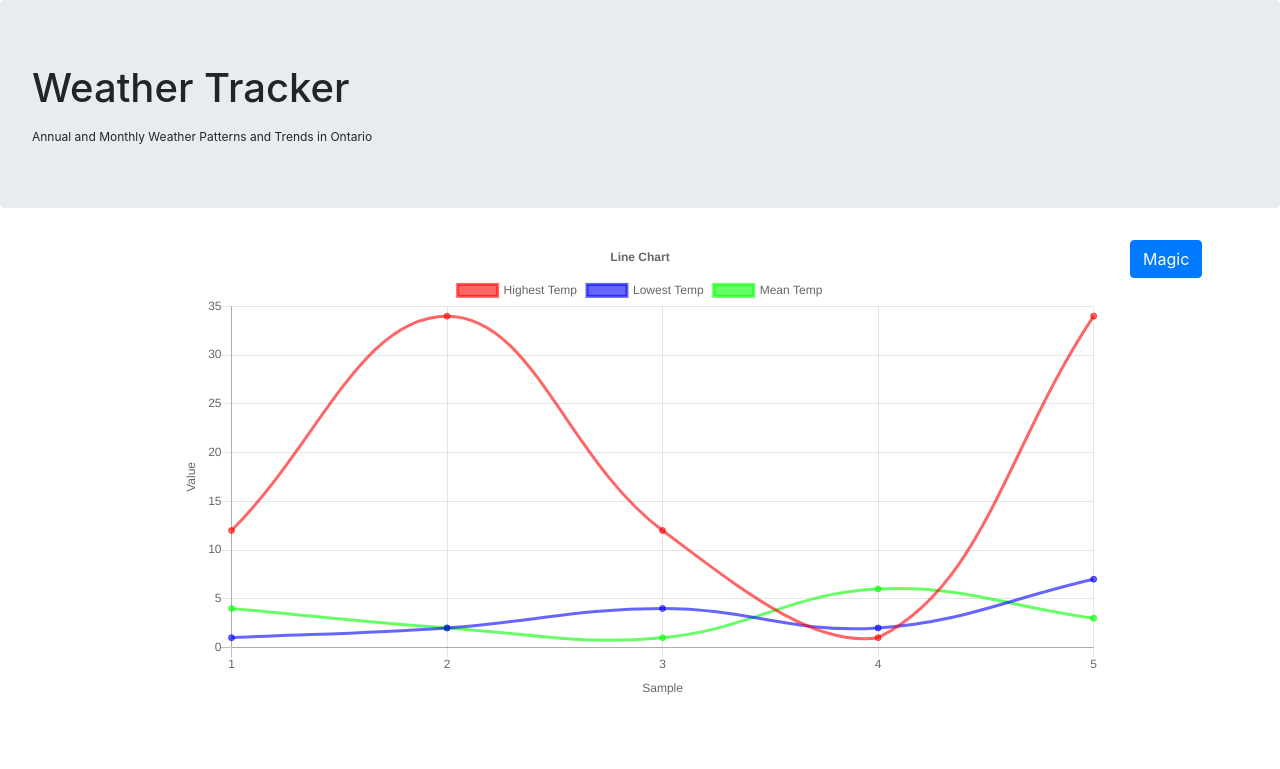
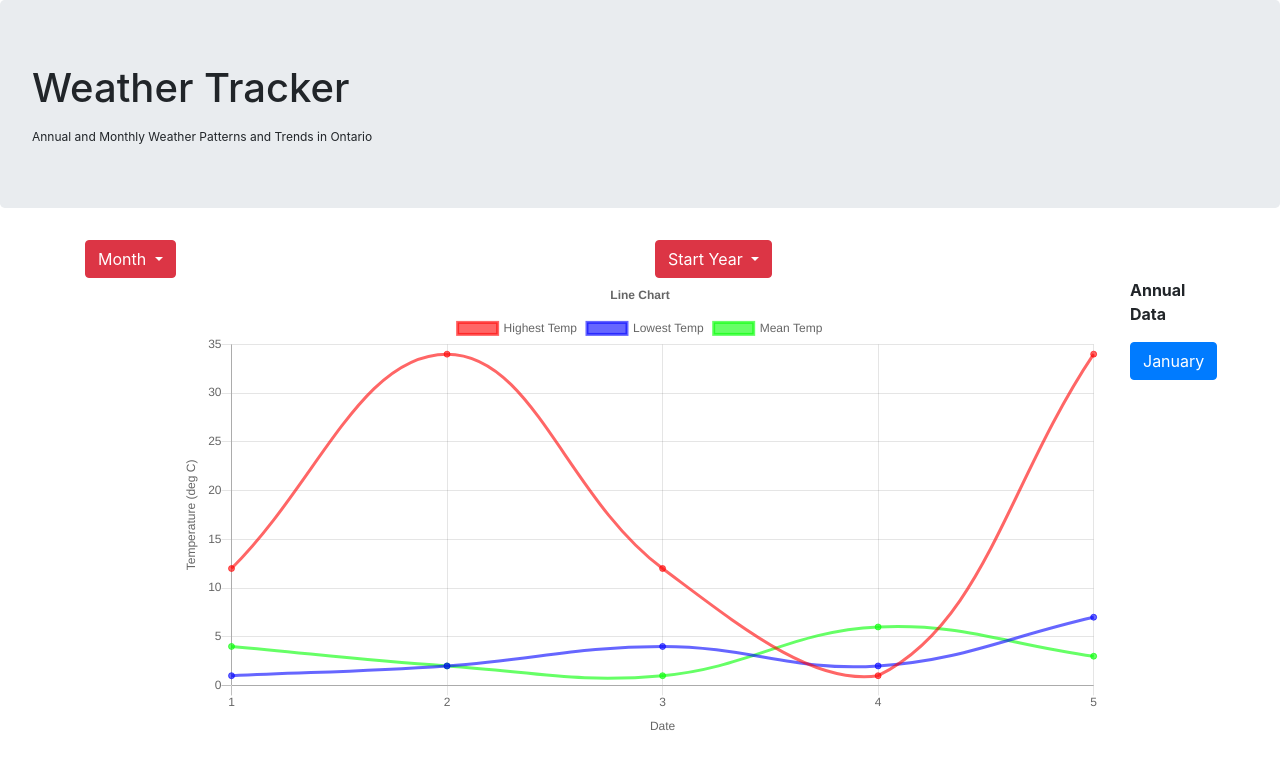
Before and after one commit to zainosaurus/Weather_Tracker, a Flask app: page / in a window 1280 px wide. Shown: the top 769 px of the page. Run offline with Flask 2, Linux system fonts and the light colour scheme; some libraries are stand-ins or nearby versions.

Commit message:
webpage now sends back the month to the python script.

```diff
--- a/server.py
+++ b/server.py
@@ -13,6 +13,9 @@ def load_index():
 # Return Chart Data
 @app.route("/chart")
 def chart():
+	# test: reading month that was sent with request
+	month = request.args.get('month')
+
 	# Reading csv file and cleaning up data
 	file = open("toronto_historical.csv")
 	file_contents = file.readlines()
@@ -30,14 +33,17 @@ def chart():
 	mean_temps= []
 
 	for i in range(len(toronto_info)):
-		x_labels.append(toronto_info[i][0])
-		high_temps.append(toronto_info[i][3])
-		low_temps.append(toronto_info[i][5])
-		mean_temps.append(toronto_info[i][7])
+		if int(toronto_info[i][2]) == 6:	# January -- > In the future use a bool array as a mask to filter out which months to show (for yearly trends)
+			x_labels.append(toronto_info[i][0])
+			high_temps.append(toronto_info[i][3])
+			low_temps.append(toronto_info[i][5])
+			mean_temps.append(toronto_info[i][7])
+
+	print(month)
 
 	# creating json object
 	return jsonify (
-		name = "Toronto",
+		name = "Annual June Temperatures in Toronto",
 		mean_temp = mean_temps,
 		high_temp = high_temps,
 		low_temp = low_temps,
--- a/templates/index.html
+++ b/templates/index.html
@@ -65,14 +65,14 @@
 							display: true,
 							scaleLabel: {
 								display: true,
-								labelString: 'Sample'
+								labelString: 'Date'
 							}
 						}],
 						yAxes: [{
 							display: true,
 							scaleLabel: {
 								display: true,
-								labelString: 'Value'
+								labelString: 'Temperature (deg C)'
 							}
 						}]
 					}
@@ -84,12 +84,14 @@
 			console.log("Hi");
 
 			// Button Click (Populating Chart Data)
-			$("#populate").click(function() {
-				$.getJSON($SCRIPT_ROOT + '/chart', function(received_data) {
+			$(".month").click(function() {
+				console.log("Click ID: " + $(this).attr('id'));
+				$.getJSON($SCRIPT_ROOT + '/chart', {month:$(this).attr('id')}, function(received_data) {
 					config.data.labels= received_data.labels;
 					config.data.datasets[0].data = received_data.high_temp;
 					config.data.datasets[1].data = received_data.low_temp;
 					config.data.datasets[2].data = received_data.mean_temp;
+					config.options.title.text = received_data.name;
 					window.myLine.update();
 					console.log("Done");
 				});
@@ -100,6 +102,9 @@
 
 	<!-- Bootstrap -->
 	<link rel="stylesheet" href="https://maxcdn.bootstrapcdn.com/bootstrap/4.0.0-beta.2/css/bootstrap.min.css" integrity="sha384-PsH8R72JQ3SOdhVi3uxftmaW6Vc51MKb0q5P2rRUpPvrszuE4W1povHYgTpBfshb" crossorigin="anonymous">
+		<!-- Bootstrap js scripts - used for dropdown menus -->
+	<script src="https://cdnjs.cloudflare.com/ajax/libs/popper.js/1.12.9/umd/popper.min.js" integrity="sha384-ApNbgh9B+Y1QKtv3Rn7W3mgPxhU9K/ScQsAP7hUibX39j7fakFPskvXusvfa0b4Q" crossorigin="anonymous"></script>
+	<script src="https://maxcdn.bootstrapcdn.com/bootstrap/4.0.0/js/bootstrap.min.js" integrity="sha384-JZR6Spejh4U02d8jOt6vLEHfe/JQGiRRSQQxSfFWpi1MquVdAyjUar5+76PVCmYl" crossorigin="anonymous"></script>
 
 	<!-- Overridden styles -->
 
@@ -114,6 +119,47 @@
 	</div>
 
 	<div class="container">
+		<!-- Data Options -->
+		<div class = "row">
+			<div class="col-6">
+				<div class="btn-group">
+					<button type="button" class="btn btn-danger dropdown-toggle" data-toggle="dropdown" aria-haspopup="true" aria-expanded="false">
+				    Month
+					</button>
+					<div class="dropdown-menu">
+				  		<a class="dropdown-item month" id="Jan">January</a>
+				 		<a class="dropdown-item month" id="Feb">February</a>
+						<a class="dropdown-item month" id="Mar">March</a>
+						<a class="dropdown-item month" id="Apr">April</a>
+				 		<a class="dropdown-item month" id="May">May</a>
+						<a class="dropdown-item month" id="Jun">June</a>
+						<a class="dropdown-item month" id="Jul">July</a>
+				 		<a class="dropdown-item month" id="Aug">August</a>
+						<a class="dropdown-item month" id="Sep">September</a>
+						<a class="dropdown-item month" id="Oct">October</a>
+				 		<a class="dropdown-item month" id="Nov">November</a>
+						<a class="dropdown-item month" id="Dec">December</a>
+				    <div class="dropdown-divider"></div>
+				    	<a class="dropdown-item month" id="all_months">All Months</a>
+					</div>
+				</div>
+
+			</div>
+			<div class ="col-6">
+				<div class="btn-group">
+					<button type="button" class="btn btn-danger dropdown-toggle" data-toggle="dropdown" aria-haspopup="true" aria-expanded="false">
+				    Start Year
+					</button>
+					<div class="dropdown-menu">
+				  		<a class="dropdown-item" href="#">Action</a>
+				 		<a class="dropdown-item" href="#">Another action</a>
+						<a class="dropdown-item" href="#">Something else here</a>
+				    <div class="dropdown-divider"></div>
+				    	<a class="dropdown-item" href="#">Separated link</a>
+					</div>
+				</div>
+			</div>
+		</div>
 		<div class="row">
 			<!-- Spacer -->
 			<div class="col-1"></div>
@@ -125,9 +171,15 @@
 
 			<!-- Spacer -->
 			<div class="col-1">
-				<button type="button" class="btn btn-primary" id="populate">Magic</button>
+				<p><b> Annual Data </b></p>
+				<button type="button" class="btn btn-primary month" id="populate">January</button>
 			</div>
 		</div>
 	</div>
 
+
+<!-- Bootstrap js scripts -->
+
+<!-- Tried putting js scripts here, but they break the app for some reason -->
+
 </body>
```
